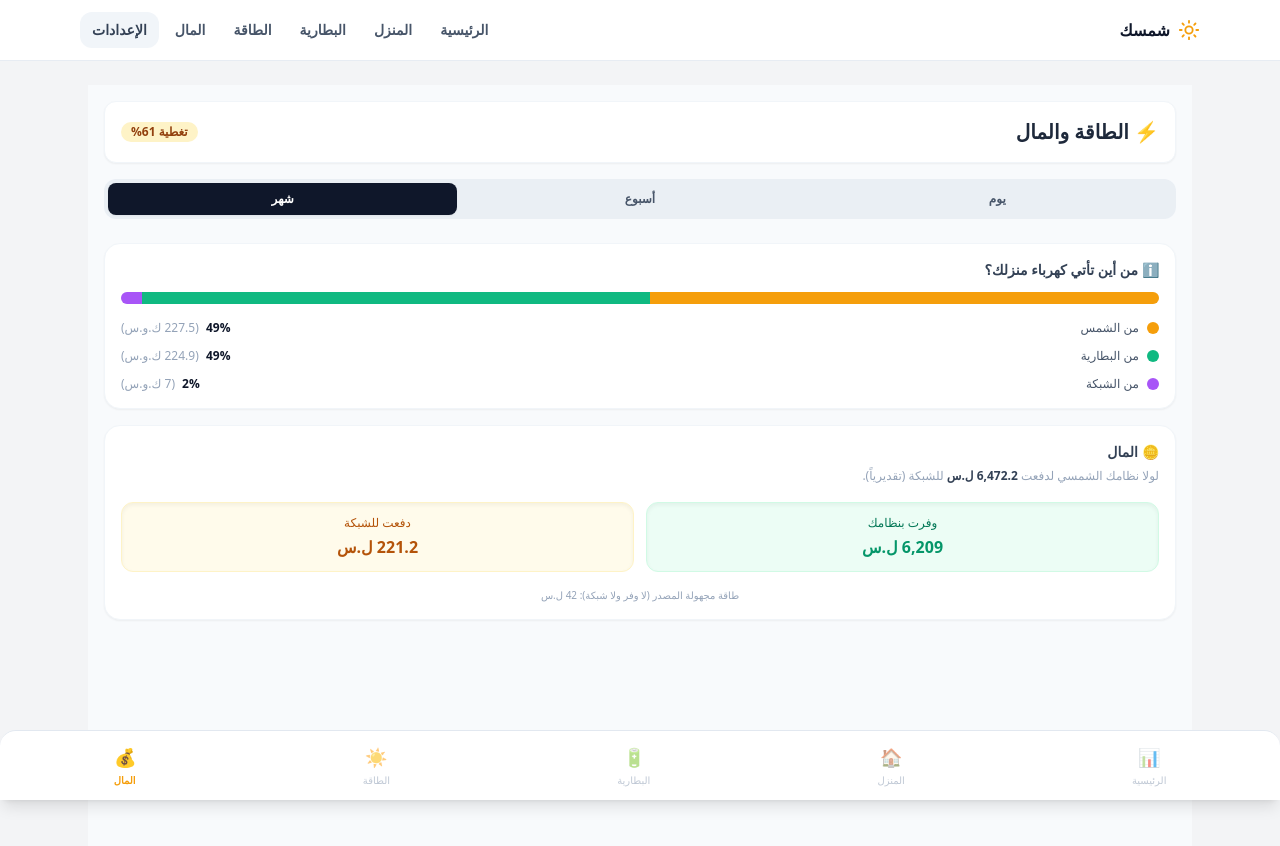
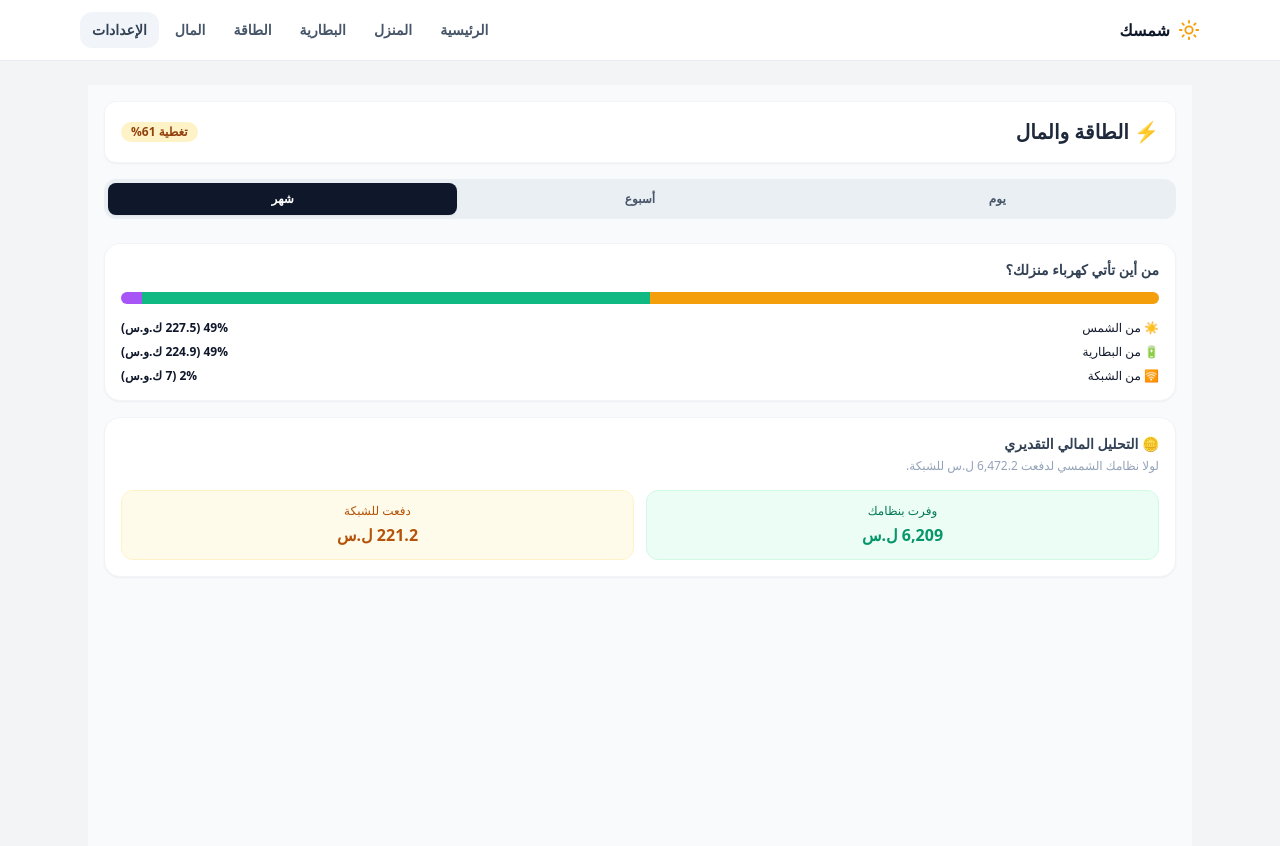
Before and after one commit to mahmoudbir-glitch/Shamsak, a Next.js app: page /money in a window 1280 px wide. Shown: the top 846 px of the page. Built offline with nearby package versions, Linux system fonts and the light colour scheme.

Commit message:
Refactor MoneyDashboard component for clarity

```diff
--- a/src/app/money/page.tsx
+++ b/src/app/money/page.tsx
@@ -3,114 +3,54 @@
 import React, { useState } from 'react';
 
 export default function MoneyDashboard() {
-  // إحصاءات مالية تقديرية مبنية على قراءات النظام المتكامل (مطابقة لبيانات تطبيق شمس الأصلي)
-  const [totalSaved, setTotalSaved] = useState<number>(6209);       // المبالغ التي وفرها النظام
-  const [gridPaid, setGridPaid] = useState<number>(221.2);          // المبالغ المدفوعة للشبكة
-  const [estimatedCost, setEstimatedCost] = useState<number>(6472.2); // التكلفة التقديرية لولا النظام
-
-  // نسب مصادر الطاقة التقديرية للشهر الحالي
-  const energySources = [
-    { name: "من الشمس", percentage: 49, amount: "227.5 ك.و.س", color: "bg-amber-500" },
-    { name: "من البطارية", percentage: 49, amount: "224.9 ك.و.س", color: "bg-emerald-500" },
-    { name: "من الشبكة", percentage: 2, amount: "7 ك.و.س", color: "bg-purple-500" }
-  ];
+  const [totalSaved, setTotalSaved] = useState<number>(6209);
+  const [gridPaid, setGridPaid] = useState<number>(221.2);
+  const [estimatedCost, setEstimatedCost] = useState<number>(6472.2);
 
   return (
     <div className="min-h-screen bg-slate-50 p-4 pb-24 text-right" dir="rtl">
-
-      {/* الهيدر العلوي لتبويب المال */}
       <div className="flex justify-between items-center bg-white p-4 rounded-xl shadow-sm mb-4 border border-slate-100">
-        <h1 className="text-xl font-bold text-slate-800 flex items-center gap-1">
-          ⚡ الطاقة والمال
-        </h1>
-        <div className="text-xs bg-amber-100 text-amber-800 px-2.5 py-0.5 rounded-full font-bold">
-          تغطية 61%
-        </div>
+        <h1 className="text-xl font-bold text-slate-800">⚡ الطاقة والمال</h1>
+        <div className="text-xs bg-amber-100 text-amber-800 px-2.5 py-0.5 rounded-full font-bold">تغطية 61%</div>
       </div>
 
-      {/* الفلتر الزمني السفلي للهيدر */}
+      {/* الفلتر الزمني */}
       <div className="grid grid-cols-3 gap-2 bg-slate-200 bg-opacity-60 p-1 rounded-xl mb-6 text-center text-xs font-bold text-slate-600">
         <div className="py-2 rounded-lg">يوم</div>
         <div className="py-2 rounded-lg">أسبوع</div>
         <div className="bg-slate-900 text-white py-2 rounded-lg shadow-sm">شهر</div>
       </div>
 
-      {/* القسم 1: من أين تأتي كهرباء منزلك؟ */}
+      {/* شريط نسب التغذية */}
       <div className="bg-white p-4 rounded-2xl shadow-sm border border-slate-100 mb-4">
-        <h3 className="font-bold text-sm text-slate-700 mb-3 flex items-center gap-1">
-          <span>ℹ️</span> من أين تأتي كهرباء منزلك؟
-        </h3>
-
-        {/* شريط النسب المتراكم التفاعلي */}
+        <h3 className="font-bold text-sm text-slate-700 mb-3"> من أين تأتي كهرباء منزلك؟</h3>
         <div className="w-full h-3 rounded-full bg-slate-100 flex overflow-hidden mb-4">
           <div className="bg-amber-500 h-full" style={{ width: '49%' }}></div>
           <div className="bg-emerald-500 h-full" style={{ width: '49%' }}></div>
           <div className="bg-purple-500 h-full" style={{ width: '2%' }}></div>
         </div>
-
-        {/* تفاصيل مصادر التغذية */}
-        <div className="space-y-3">
-          {energySources.map((source, index) => (
-            <div key={index} className="flex justify-between items-center text-xs">
-              <div className="flex items-center gap-2">
-                <span className={`w-3 h-3 rounded-full ${source.color}`}></span>
-                <span className="text-slate-600 font-medium">{source.name}</span>
-              </div>
-              <div className="text-slate-900 font-bold">
-                {source.percentage}% <span className="text-slate-400 font-normal mr-1">({source.amount})</span>
-              </div>
-            </div>
-          ))}
+        <div className="space-y-2 text-xs">
+          <div className="flex justify-between"><span>☀️ من الشمس</span><span className="font-bold">49% (227.5 ك.و.س)</span></div>
+          <div className="flex justify-between"><span>🔋 من البطارية</span><span className="font-bold">49% (224.9 ك.و.س)</span></div>
+          <div className="flex justify-between"><span>🛜 من الشبكة</span><span className="font-bold">2% (7 ك.و.س)</span></div>
         </div>
       </div>
 
-      {/* القسم 2: تفصيل الفاتورة والتوفير المالي للمنظومة */}
+      {/* تفصيل التوفير المالي */}
       <div className="bg-white p-4 rounded-2xl shadow-sm border border-slate-100 mb-6">
-        <h3 className="font-bold text-sm text-slate-700 mb-1 flex items-center gap-1">
-          <span>🪙</span> المال
-        </h3>
-        <p className="text-xs text-slate-400 mb-4 leading-relaxed">
-          لولا نظامك الشمسي لدفعت <span className="font-bold text-slate-700">{estimatedCost.toLocaleString()} ل.س</span> للشبكة (تقديرياً).
-        </p>
-
+        <h3 className="font-bold text-sm text-slate-700 mb-1">🪙 التحليل المالي التقديري</h3>
+        <p className="text-xs text-slate-400 mb-4">لولا نظامك الشمسي لدفعت {estimatedCost.toLocaleString()} ل.س للشبكة.</p>
         <div className="grid grid-cols-2 gap-3">
-          {/* صندوق وفرت بنظامك */}
-          <div className="bg-emerald-50 border border-emerald-100 p-3 rounded-xl shadow-inner text-center">
+          <div className="bg-emerald-50 border border-emerald-100 p-3 rounded-xl text-center">
             <span className="text-xs text-emerald-700 block mb-1">وفرت بنظامك</span>
             <span className="text-base font-black text-emerald-600">{totalSaved.toLocaleString()} ل.س</span>
           </div>
-
-          {/* صندوق دفعت للشبكة */}
-          <div className="bg-amber-50 border border-amber-100 p-3 rounded-xl shadow-inner text-center">
+          <div className="bg-amber-50 border border-amber-100 p-3 rounded-xl text-center">
             <span className="text-xs text-amber-700 block mb-1">دفعت للشبكة</span>
             <span className="text-base font-black text-amber-700">{gridPaid.toLocaleString()} ل.س</span>
           </div>
         </div>
-
-        <p className="text-[10px] text-slate-400 mt-4 text-center">
-          طاقة مجهولة المصدر (لا وفر ولا شبكة): 42 ل.س
-        </p>
       </div>
-
-      {/* شريط القائمة السفلي الموحد في التطبيق لتسهيل التنقل */}
-      <div className="fixed bottom-0 left-0 right-0 bg-white border-t border-slate-200 flex justify-around py-3 text-[10px] text-slate-400 shadow-lg z-50 rounded-t-2xl">
-        <div className="flex flex-col items-center gap-0.5 opacity-60">
-          <span className="text-lg">📊</span>الرئيسية
-        </div>
-        <div className="flex flex-col items-center gap-0.5 opacity-60">
-          <span className="text-lg">🏠</span>المنزل
-        </div>
-        <div className="flex flex-col items-center gap-0.5 opacity-60">
-          <span className="text-lg">🔋</span>البطارية
-        </div>
-        <div className="flex flex-col items-center gap-0.5 opacity-60">
-          <span className="text-lg">☀️</span>الطاقة
-        </div>
-        <div className="text-amber-500 font-bold flex flex-col items-center gap-0.5">
-          <span className="text-lg">💰</span>المال
-        </div>
-      </div>
-
     </div>
   );
 }
```
